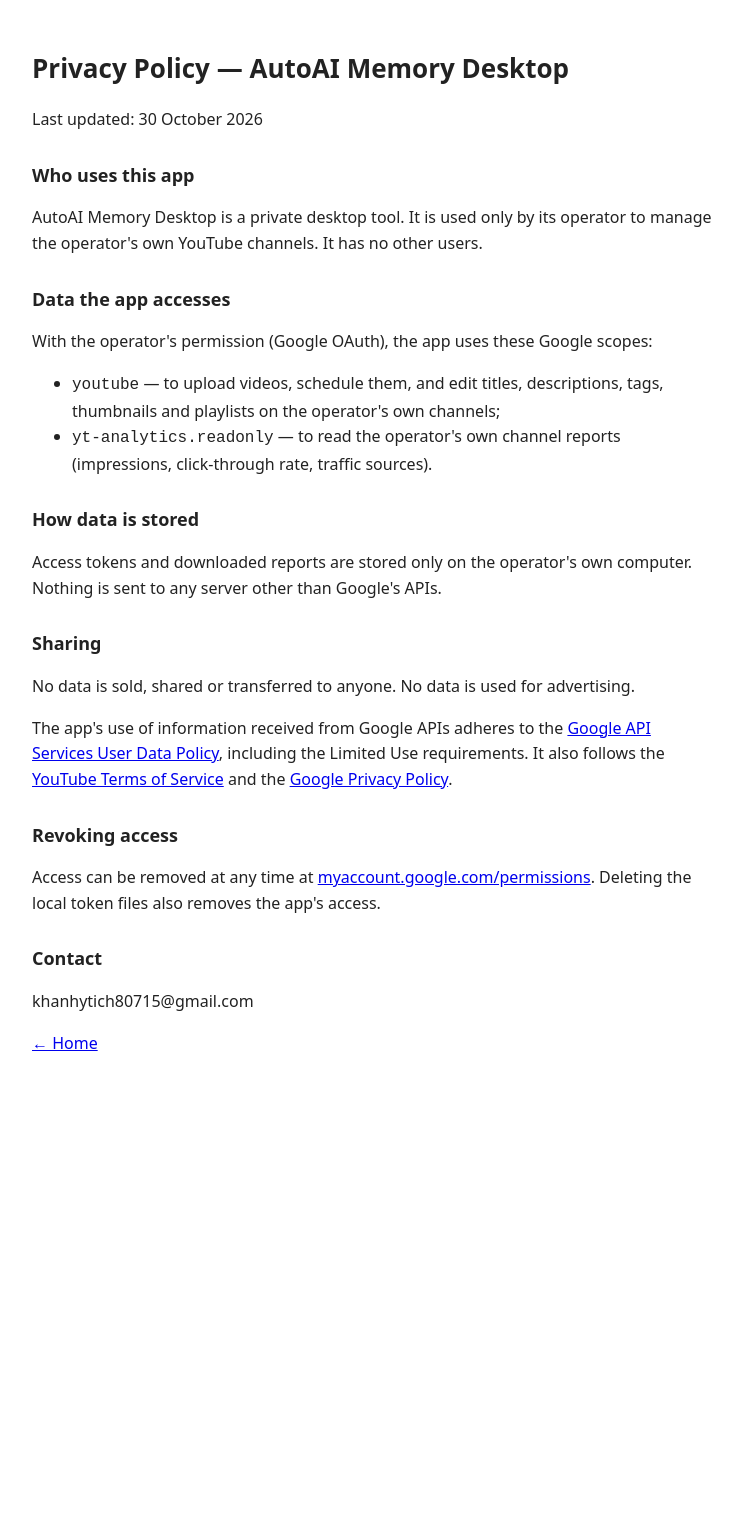
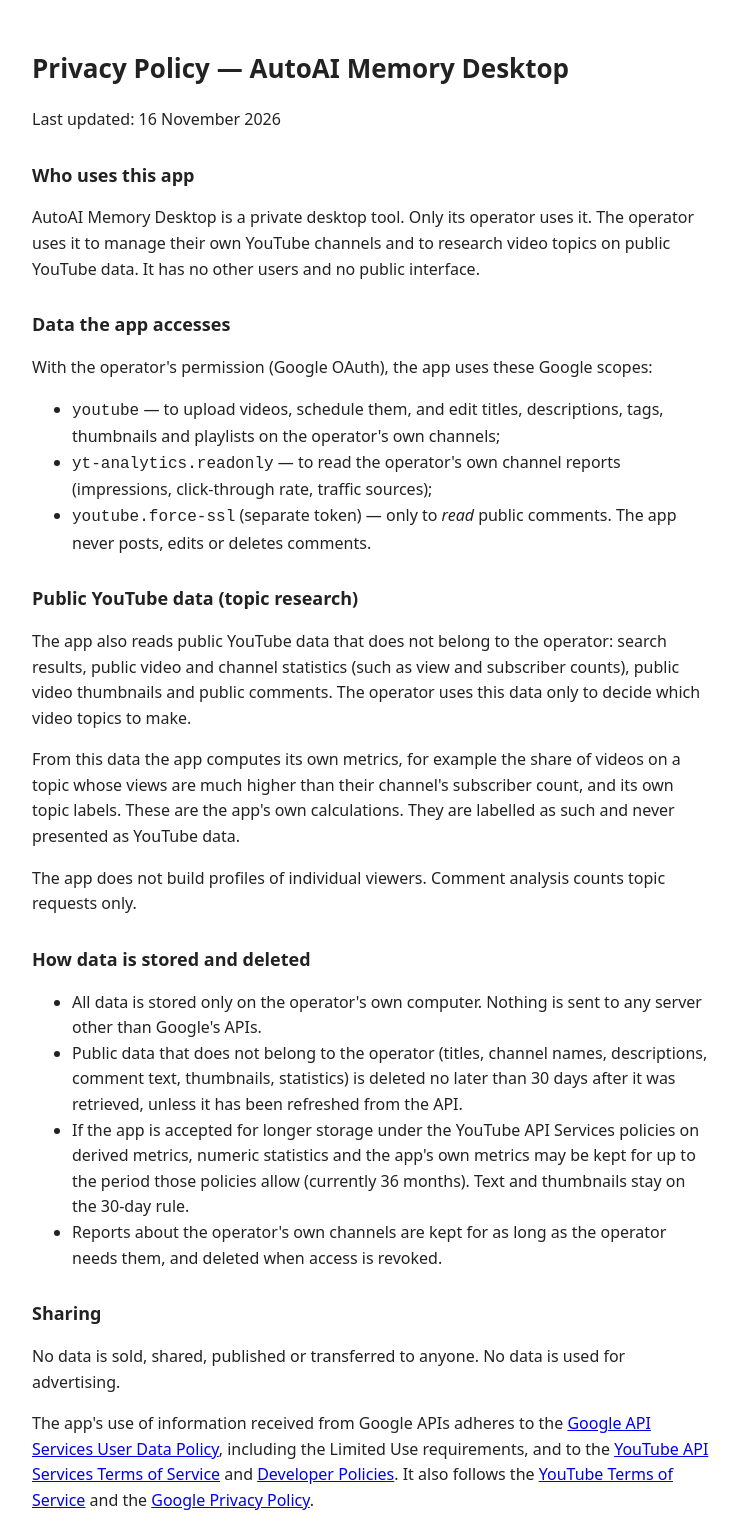
Before and after one commit to khanhytich80715-droid/khanhytich80715-droid.github.io, a plain HTML site: page privacy.html in a window 1280 px wide. Shown: the top 1517 px of the page, without its empty margins (268-1010 px from the left). Before the commit the page ends 1104 px from the top, so only its background shows below. Drawn offline with Linux system fonts and the light colour scheme.

Commit message:
Update privacy policy: public data research, 30-day deletion

```diff
--- a/privacy.html
+++ b/privacy.html
@@ -8,30 +8,43 @@
 </head>
 <body>
 <h1>Privacy Policy — AutoAI Memory Desktop</h1>
-<p>Last updated: 30 October 2026</p>
+<p>Last updated: 16 November 2026</p>
 
 <h2>Who uses this app</h2>
-<p>AutoAI Memory Desktop is a private desktop tool. It is used only by its operator to manage the operator's own YouTube channels. It has no other users.</p>
+<p>AutoAI Memory Desktop is a private desktop tool. Only its operator uses it. The operator uses it to manage their own YouTube channels and to research video topics on public YouTube data. It has no other users and no public interface.</p>
 
 <h2>Data the app accesses</h2>
 <p>With the operator's permission (Google OAuth), the app uses these Google scopes:</p>
 <ul>
 <li><code>youtube</code> — to upload videos, schedule them, and edit titles, descriptions, tags, thumbnails and playlists on the operator's own channels;</li>
-<li><code>yt-analytics.readonly</code> — to read the operator's own channel reports (impressions, click-through rate, traffic sources).</li>
+<li><code>yt-analytics.readonly</code> — to read the operator's own channel reports (impressions, click-through rate, traffic sources);</li>
+<li><code>youtube.force-ssl</code> (separate token) — only to <em>read</em> public comments. The app never posts, edits or deletes comments.</li>
 </ul>
 
-<h2>How data is stored</h2>
-<p>Access tokens and downloaded reports are stored only on the operator's own computer. Nothing is sent to any server other than Google's APIs.</p>
+<h2>Public YouTube data (topic research)</h2>
+<p>The app also reads public YouTube data that does not belong to the operator: search results, public video and channel statistics (such as view and subscriber counts), public video thumbnails and public comments. The operator uses this data only to decide which video topics to make.</p>
+<p>From this data the app computes its own metrics, for example the share of videos on a topic whose views are much higher than their channel's subscriber count, and its own topic labels. These are the app's own calculations. They are labelled as such and never presented as YouTube data.</p>
+<p>The app does not build profiles of individual viewers. Comment analysis counts topic requests only.</p>
+
+<h2>How data is stored and deleted</h2>
+<ul>
+<li>All data is stored only on the operator's own computer. Nothing is sent to any server other than Google's APIs.</li>
+<li>Public data that does not belong to the operator (titles, channel names, descriptions, comment text, thumbnails, statistics) is deleted no later than 30 days after it was retrieved, unless it has been refreshed from the API.</li>
+<li>If the app is accepted for longer storage under the YouTube API Services policies on derived metrics, numeric statistics and the app's own metrics may be kept for up to the period those policies allow (currently 36 months). Text and thumbnails stay on the 30-day rule.</li>
+<li>Reports about the operator's own channels are kept for as long as the operator needs them, and deleted when access is revoked.</li>
+</ul>
 
 <h2>Sharing</h2>
-<p>No data is sold, shared or transferred to anyone. No data is used for advertising.</p>
+<p>No data is sold, shared, published or transferred to anyone. No data is used for advertising.</p>
 <p>The app's use of information received from Google APIs adheres to the
-<a href="https://developers.google.com/terms/api-services-user-data-policy">Google API Services User Data Policy</a>, including the Limited Use requirements.
+<a href="https://developers.google.com/terms/api-services-user-data-policy">Google API Services User Data Policy</a>, including the Limited Use requirements,
+and to the <a href="https://developers.google.com/youtube/terms/api-services-terms-of-service">YouTube API Services Terms of Service</a> and
+<a href="https://developers.google.com/youtube/terms/developer-policies">Developer Policies</a>.
 It also follows the <a href="https://www.youtube.com/t/terms">YouTube Terms of Service</a> and the
 <a href="https://policies.google.com/privacy">Google Privacy Policy</a>.</p>
 
 <h2>Revoking access</h2>
-<p>Access can be removed at any time at <a href="https://myaccount.google.com/permissions">myaccount.google.com/permissions</a>. Deleting the local token files also removes the app's access.</p>
+<p>Access can be removed at any time at <a href="https://myaccount.google.com/permissions">myaccount.google.com/permissions</a>. Deleting the local token files also removes the app's access. After access is revoked, data obtained with it is deleted within 30 days.</p>
 
 <h2>Contact</h2>
 <p>khanhytich80715@gmail.com</p>
```
